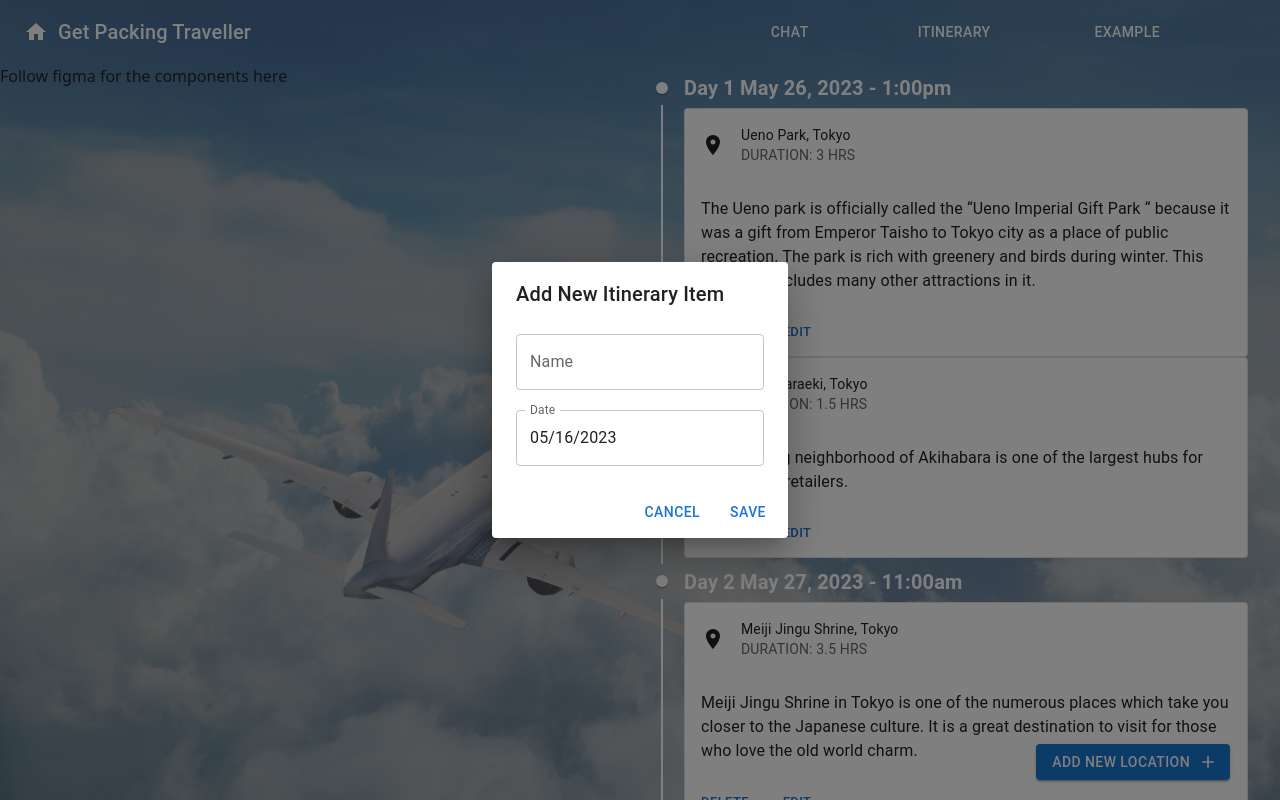
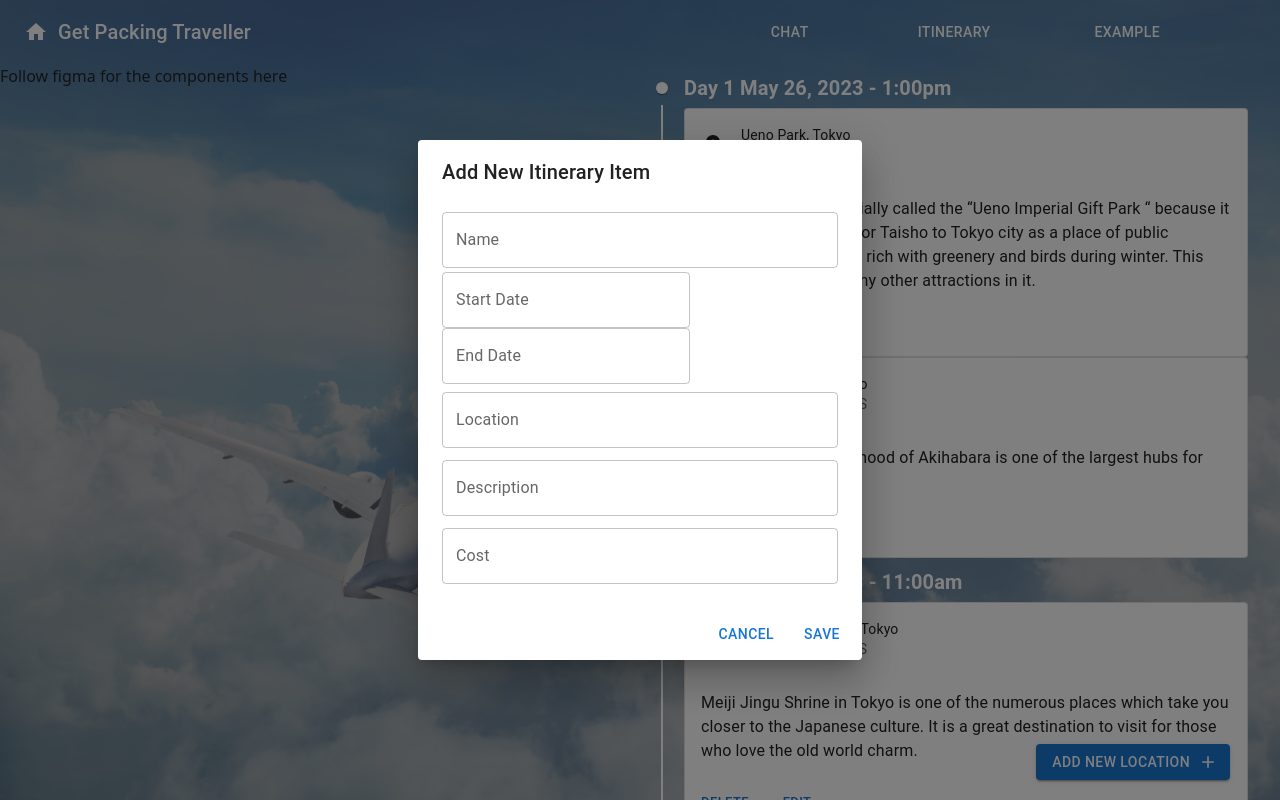
Before and after one commit to Monash-FIT3170/AI_Travel_Plan, a React (Create React App) app in the folder client/: page /itinerary in a window 1280 px wide. Both pictures are taken after a click on the button "ADD NEW LOCATION". Built offline with nearby package versions, Linux system fonts and the light colour scheme.

Commit message:
wip: able to create an event from user input

```diff
--- a/client/src/pages/itineraryRight.jsx
+++ b/client/src/pages/itineraryRight.jsx
@@ -24,9 +24,10 @@ import Dialog from "@mui/material/Dialog";
 import DialogActions from "@mui/material/DialogActions";
 import DialogContent from "@mui/material/DialogContent";
 import DialogTitle from "@mui/material/DialogTitle";
-import { AdapterDayjs } from "@mui/x-date-pickers/AdapterDayjs";
-import { LocalizationProvider } from "@mui/x-date-pickers/LocalizationProvider";
-import { DatePicker } from "@mui/x-date-pickers/DatePicker";
+import { AdapterDayjs } from '@mui/x-date-pickers/AdapterDayjs';
+import { LocalizationProvider } from '@mui/x-date-pickers/LocalizationProvider';
+import { DateTimePicker } from '@mui/x-date-pickers/DateTimePicker';
+
 dayjs.extend(localizedFormat);
 dayjs.extend(utc);
 dayjs.extend(timezone);
@@ -48,56 +49,88 @@ export function ItineraryRight() {
 
   const handleClose = () => {
     setOpen(false);
-    setErrors({ name: "", date: "", time: "" });
+    setName("");
+    setDescription("");
+    setCost("");
+    setLocation("");
+    setResponse("");
+    setDate(dayjs().toDate()); // Set to the current date or an initial date value
+    setTime(dayjs().toDate()); // Set to the current time or an initial time value
+    // setErrors({ name: "", date: "", time: "" });
   };
 
   const handleSave = () => {
-    // if (errors.name || errors.date || errors.time) {
-    //   alert("Please enter valid inputs before saving.");
-    //   return;
-    // }
+    if (errors.name || errors.date || errors.time) {
+      alert("Please enter valid inputs before saving.");
+      return;
+    }
 
-    // // Create a new event object with updated values
-    // const newEvent = {
-    //   chatResponse,
-    //   cost,
-    //   description,
-    //   endTime: dayjs(date).format("YYYY-MM-DDTHH:mm:ss.SSSZ"),
-    //   startTime: dayjs(date).format("YYYY-MM-DDTHH:mm:ss.SSSZ"),
-    //   name,
-    //   location,
-    // };
+    // Create a new event object with updated values
+    const newEvent = {
+      chatResponse,
+      cost,
+      description,
+      endTime: dayjs(date).format("YYYY-MM-DDTHH:mm:ss.SSSZ"),
+      startTime: dayjs(date).format("YYYY-MM-DDTHH:mm:ss.SSSZ"),
+      name,
+      location,
+    };
+    // console.log(newEvent);
 
-    // // Flatten all events and replace the old event with the new event
-    // const allEvents = itinerary.schedule.flatMap((day) => {
-    //   return day.events.map((e) => (e.name === event.name ? newEvent : e));
-    // });
+    //TODO: below
+    const [itinerary, setItinerary] = useLocalStorage(
+      "dailyItinerary",
+      mockTravel_Itinerary1,
+    );
 
-    // // Sort all events by startTime
-    // allEvents.sort((a, b) => dayjs(a.startTime).diff(dayjs(b.startTime)));
+    // Flatten all events
+    const allEvents = itinerary.schedule.flatMap((day) => {
+      return day.events.map((e) => (newEvent));
+    });
+    console.log(allEvents);
+    // Sort all events by startTime
+    allEvents.sort((a, b) => a.startTime - b.startTime);
 
-    // // Create a map of dates to events
-    // const dateToEventsMap = allEvents.reduce((map, event) => {
-    //   const eventDate = dayjs(event.startTime).format("YYYY-MM-DD");
-    //   if (!map[eventDate]) {
-    //     map[eventDate] = [];
-    //   }
-    //   map[eventDate].push(event);
-    //   return map;
-    // }, {});
+    // Create a map of dates to events
+    const dateToEventsMap = allEvents.reduce((map, event) => {
+      const eventDate = dayjs(event.startTime).format("YYYY-MM-DD");
+      if (!map[eventDate]) {
+        map[eventDate] = [];
+      }
+      map[eventDate].push(event);
+      return map;
+    }, {});
 
-    // // Reconstruct the schedule array
-    // const newSchedule = Object.entries(dateToEventsMap).map(
-    //   ([date, events], index) => ({
-    //     day: index + 1,
-    //     date: dayjs(date).format("YYYY-MM-DDTHH:mm:ss.SSSZ"),
-    //     events,
-    //   }),
-    // );
+    // Reconstruct the schedule array
+    const newSchedule = Object.entries(dateToEventsMap).map(
+      ([date, events], index) => ({
+        day: index + 1,
+        date: new Date(date),
+        events,
+      }),
+    );
 
-    // setItinerary({ ...itinerary, schedule: newSchedule });
-    // setOpen(false);
+    setItinerary({ ...itinerary, schedule: newSchedule });
+    setOpen(false);
   };
+
+  // useEffect(() => {
+  //   let nameError = "";
+  //   let dateError = "";
+  //   let timeError = "";
+
+  //   if (!name.trim()) {
+  //     nameError = "Name is required";
+  //   }
+  //   if (isNaN(date)) {
+  //     dateError = "Date is not valid";
+  //   }
+  //   if (isNaN(time)) {
+  //     timeError = "Time is not valid";
+  //   }
+
+  //   setErrors({ name: nameError, date: dateError, time: timeError });
+  // }, [name, date, time]);
 
   const [itinerary, setItinerary] = useLocalStorage(
     "dailyItinerary",
@@ -195,27 +228,49 @@ export function ItineraryRight() {
             error={Boolean(errors.name)}
             helperText={errors.name}
           />
-          <LocalizationProvider dateAdapter={AdapterDayjs}>
-            <Box width={"100%"} mt={2}>
-              <DatePicker
-                label="Date"
-                value={dayjs(date)}
-                onChange={(newDate) => setDate(newDate.toDate())}
-                error={Boolean(errors.date)}
-                helperText={errors.date}
-              />
-            </Box>
-            {/* <Box width={"100%"} mt={2}>
-              <TimePicker
-                label="Time"
-                // Removing localisation for now.
-                value={time.tz(specificTimezone)}
-                onChange={(newTime) => setTime(newTime)}
-                error={Boolean(errors.time)}
-                helperText={errors.time}
-              />
-            </Box> */}
-          </LocalizationProvider>
+        <LocalizationProvider dateAdapter={AdapterDayjs}>
+            <DateTimePicker
+            label="Start Date"
+            />
+        </LocalizationProvider>
+        <LocalizationProvider dateAdapter={AdapterDayjs}>
+            <DateTimePicker
+            label="End Date"
+            />
+        </LocalizationProvider>
+          <TextField
+            autoFocus
+            margin="dense"
+            label="Location"
+            type="text"
+            fullWidth
+            value={location}
+            onChange={(e) => setLocation(e.target.value)}
+            // error={Boolean(errors.name)}
+            // helperText={errors.name}
+          />
+          <TextField
+            autoFocus
+            margin="dense"
+            label="Description"
+            type="text"
+            fullWidth
+            value={description}
+            onChange={(e) => setDescription(e.target.value)}
+            // error={Boolean(errors.name)}
+            // helperText={errors.name}
+          />
+          <TextField
+            autoFocus
+            margin="dense"
+            label="Cost"
+            type="number"
+            fullWidth
+            value={cost}
+            onChange={(e) => setCost(e.target.value)}
+            // error={Boolean(errors.name)}
+            // helperText={errors.name}
+          />
         </DialogContent>
         <DialogActions>
           <Button onClick={handleClose}>Cancel</Button>
```
